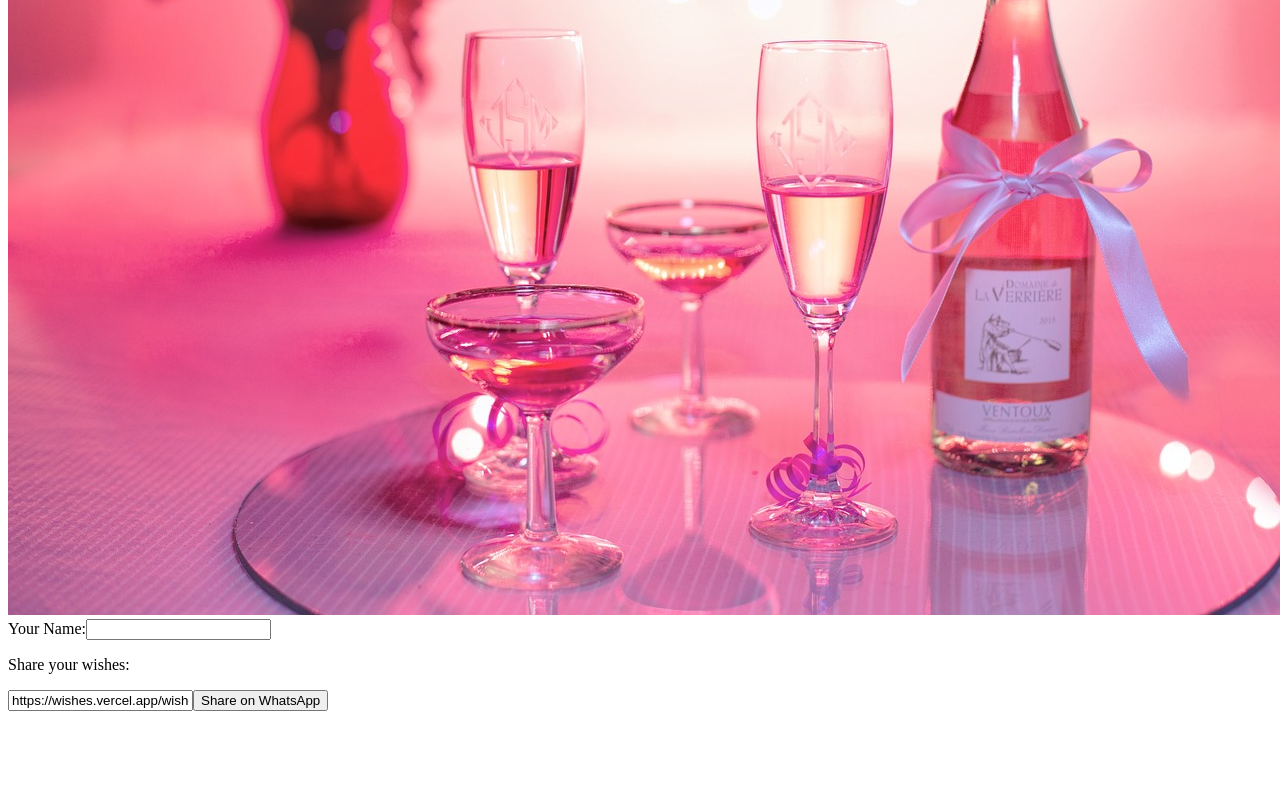
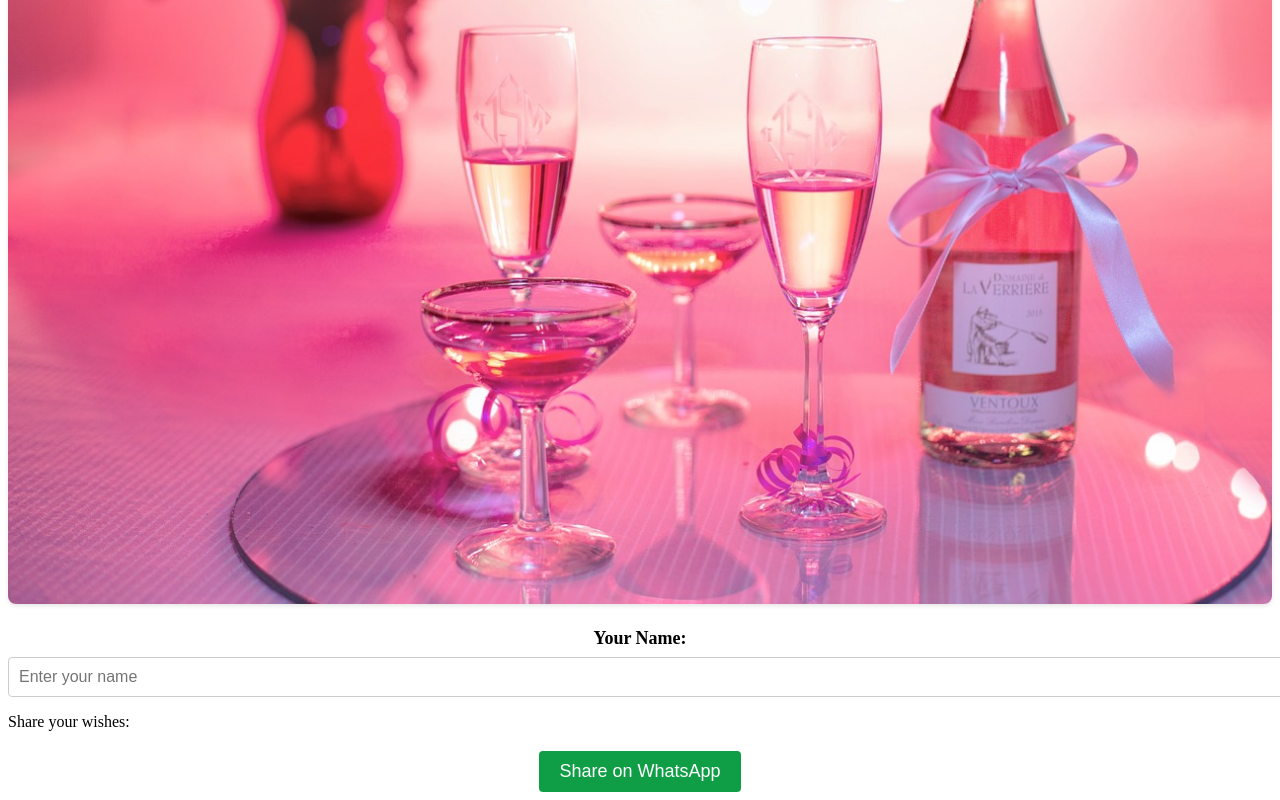
Before and after one commit to AniketVerma1/wishes, a Next.js app: page /wishes/1 in a window 1280 px wide. Shown: the part 318-1118 px from the top of the page. Before the commit the page ends 1037 px from the top, so only its background shows below. Built offline with nearby package versions, Linux system fonts and the light colour scheme.

Commit message:
css added

```diff
--- a/src/pages/wishes/[wishId].js
+++ b/src/pages/wishes/[wishId].js
@@ -1,9 +1,11 @@
 // pages/wishes/[wishId].js
+"use-client";
 import { useState } from 'react';
 import { useRouter } from 'next/router';
+import styles from '../../styles/Wishes.module.css';
 
 const Wishes = () => {
-  console.log("envv",process.env.NEXT_PUBLIC_APP_URL)
+  console.log("envv",process.env.NEXT_PUBLIC_APP_URL,styles)
   const [name, setName] = useState('');
   const festivalName = 'Diwali'; // Replace with the actual festival name
   const festivalImageUrl = '/festival.jpg'; // Replace with the URL of your festival image
@@ -37,20 +39,25 @@ const Wishes = () => {
   return (
     <div>
       <h1>Share Your Festival Wishes</h1>
+      <div className={styles['image-container']}>
       <img src={festivalImageUrl} alt={festivalName} />
+      </div>
       <form>
-        <label>
-          Your Name:
+      <div className={styles['input-container']}>
+          <label>Your Name:</label>
           <input
             type="text"
             value={name}
             onChange={(e) => setName(e.target.value)}
+            placeholder="Enter your name"
           />
-        </label>
+          </div>
       </form>
       <p>Share your wishes:</p>
-      <input type="text" value={generateShareLink()} readOnly />
-      <button onClick={openWhatsApp}>Share on WhatsApp</button>
+      {/* <input type="text" value={generateShareLink()} readOnly /> */}
+      <div className={styles['button-container']}>
+        <button onClick={openWhatsApp}>Share on WhatsApp</button>
+      </div>
     </div>
   );
 };
--- /dev/null
+++ b/src/styles/Wishes.module.css
@@ -0,0 +1,57 @@
+/* styles/Wishes.module.css */
+.image-container {
+  text-align: center;
+  margin-bottom: 20px;
+}
+
+.image-container img {
+  max-width: 100%;
+  height: auto;
+  border-radius: 8px;
+  box-shadow: 0 2px 4px rgba(0, 0, 0, 0.1);
+}
+
+.input-container {
+  text-align: center;
+  margin-top: 20px;
+}
+
+.input-container label {
+  display: block;
+  font-size: 18px;
+  font-weight: bold;
+  margin-bottom: 8px;
+}
+
+.input-container input[type="text"] {
+  width: 100%;
+  padding: 10px;
+  font-size: 16px;
+  border: 1px solid #ccc;
+  border-radius: 4px;
+  transition: border-color 0.3s ease-in-out;
+}
+
+.input-container input[type="text"]:focus {
+  border-color: #0070f3;
+  outline: none;
+}
+.button-container {
+  text-align: center;
+  margin-top: 20px;
+}
+
+.button-container button {
+  padding: 10px 20px;
+  font-size: 18px;
+  background-color: #0f9e46; /* Blue color, change to your preferred color */
+  color: #fff; /* Text color, change to your preferred color */
+  border: none;
+  border-radius: 4px;
+  cursor: pointer;
+  transition: background-color 0.3s ease-in-out;
+}
+
+.button-container button:hover {
+  background-color: #0050c8; /* Change to a slightly darker shade on hover */
+}
```
